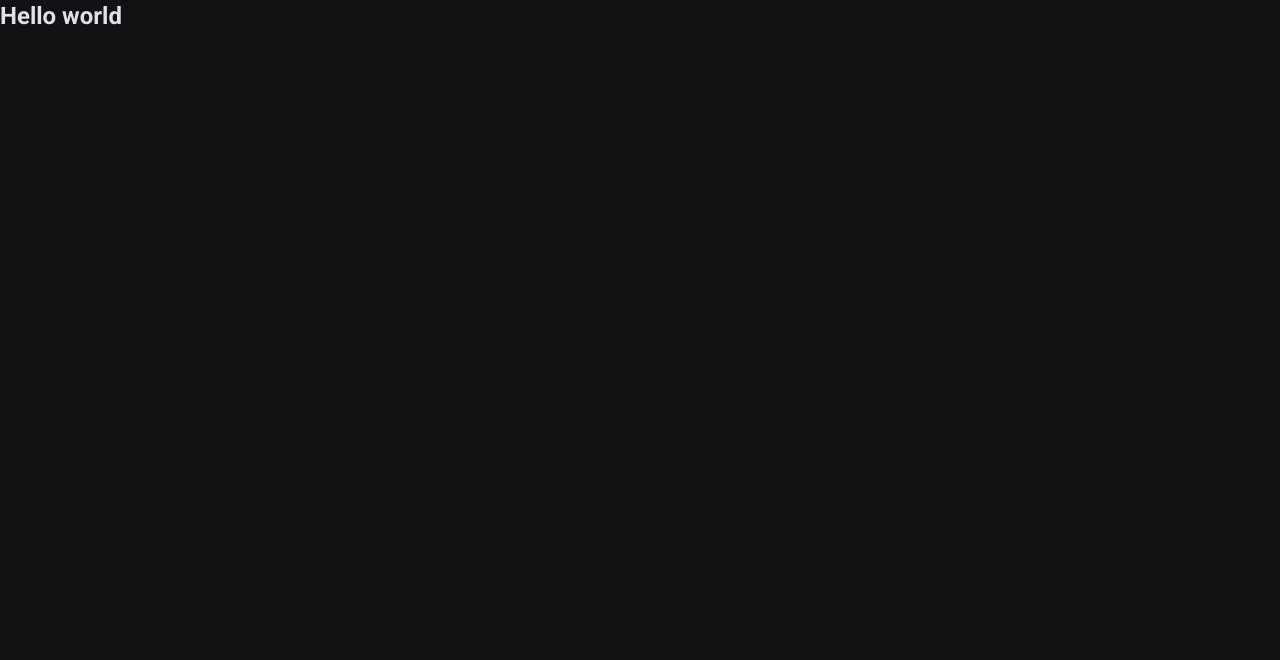
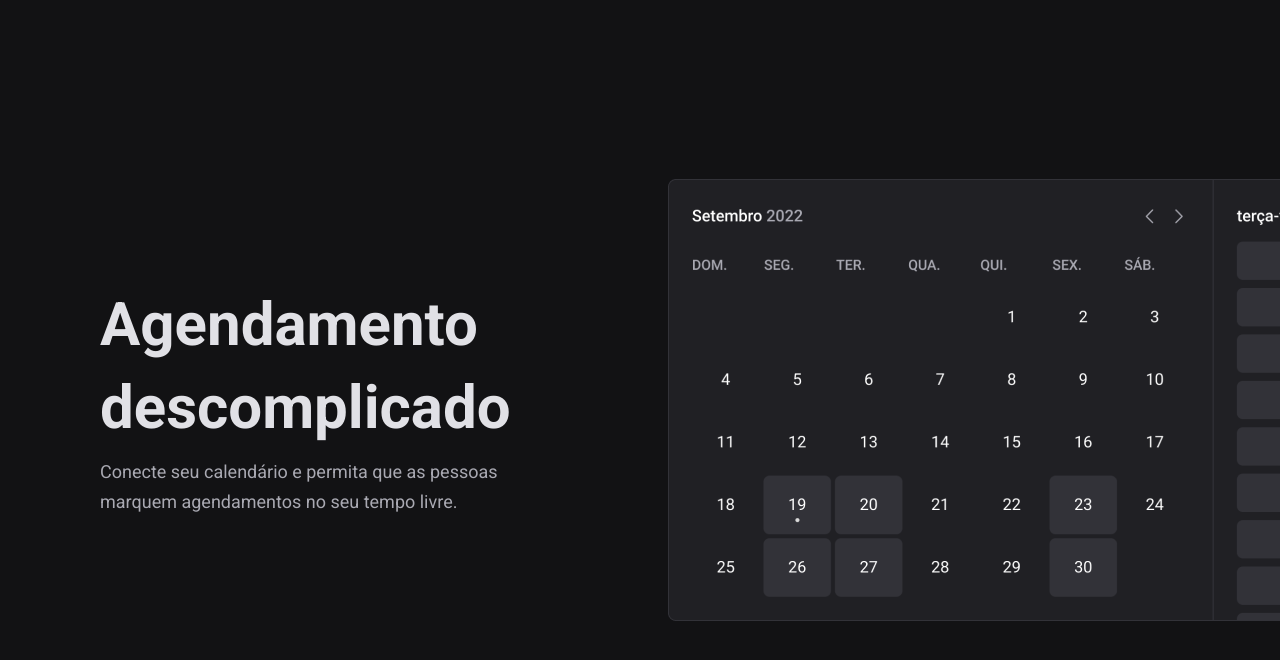
Before and after one commit to andersonwea/06-ignite-call, a Next.js app: page / in a window 1280 px wide. Shown: the top 660 px of the page. Built offline with nearby package versions, Linux system fonts and the light colour scheme.

Commit message:
feat: visual structure of the home

```diff
--- /dev/null
+++ b/src/app/home/index.tsx
@@ -0,0 +1,38 @@
+import { Heading } from '@/components/Heading'
+import { Text } from '@/components/Text'
+import Image from 'next/image'
+
+import previewImage from '@/assets/app-preview.png'
+import clsx from 'clsx'
+
+export default function Home() {
+  return (
+    <div
+      className={clsx(
+        'ml-auto flex h-screen items-center gap-24',
+        'max-w-[calc(100vw-((100vw-1160px)/2))]',
+      )}
+    >
+      <div className="max-w-[480px] px-10">
+        <Heading className="text-6xl max-sm:text-5xl" as="h1">
+          Agendamento descomplicado
+        </Heading>
+        <Text className="mt-2 text-lg">
+          Conecte seu calendário e permita que as pessoas marquem agendamentos
+          no seu tempo livre.
+        </Text>
+      </div>
+
+      <div className="overflow-hidden p-8 max-sm:hidden">
+        <Image
+          className="min-w-[827px]"
+          src={previewImage}
+          height={440}
+          quality={100}
+          priority
+          alt="Calendário que demonstra a funcionalidade do aplicativo"
+        />
+      </div>
+    </div>
+  )
+}
--- a/src/app/page.tsx
+++ b/src/app/page.tsx
@@ -1,11 +1 @@
-import { Heading } from '@/components/Heading'
-
-export default function Home() {
-  return (
-    <>
-      <Heading className="text-2xl" as="h1">
-        Hello world
-      </Heading>
-    </>
-  )
-}
+export { default } from './home'
--- a/src/components/Heading.tsx
+++ b/src/components/Heading.tsx
@@ -2,7 +2,7 @@ import clsx from 'clsx'
 
 interface HeadingProps {
   children: string
-  className: string
+  className?: string
   as?: 'h1' | 'h2'
 }
 
--- a/src/components/Text.tsx
+++ b/src/components/Text.tsx
@@ -11,7 +11,7 @@ export function Text({
   as = 'p',
   className = 'text-base',
 }: TextProps) {
-  const classNames = 'font-default leading-relaxed m-0 text-gray-100'
+  const classNames = 'font-default leading-relaxed m-0 text-gray-200'
 
   const element =
     as === 'p' ? (
```
Also changed, not shown: src/assets/app-preview.png (added).
